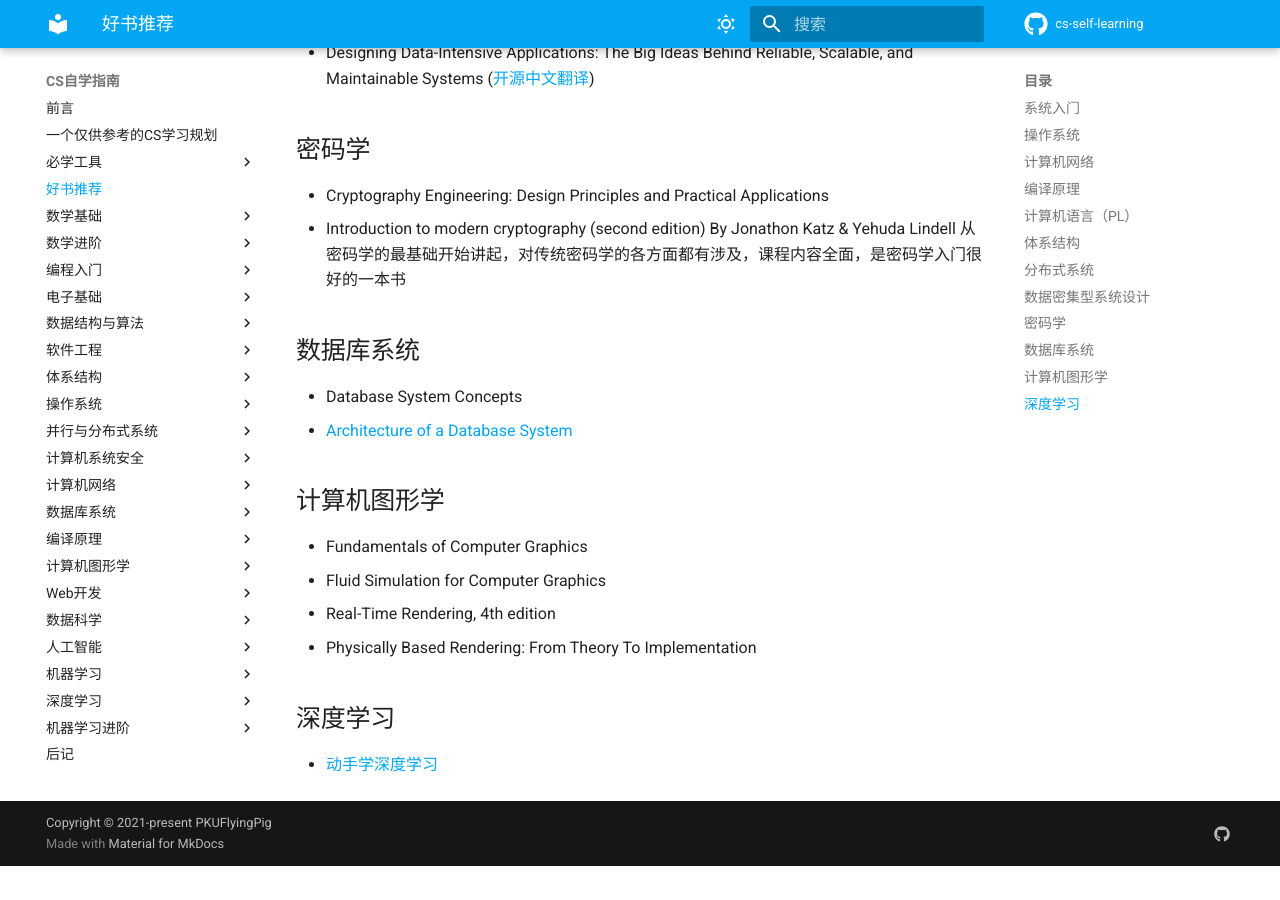
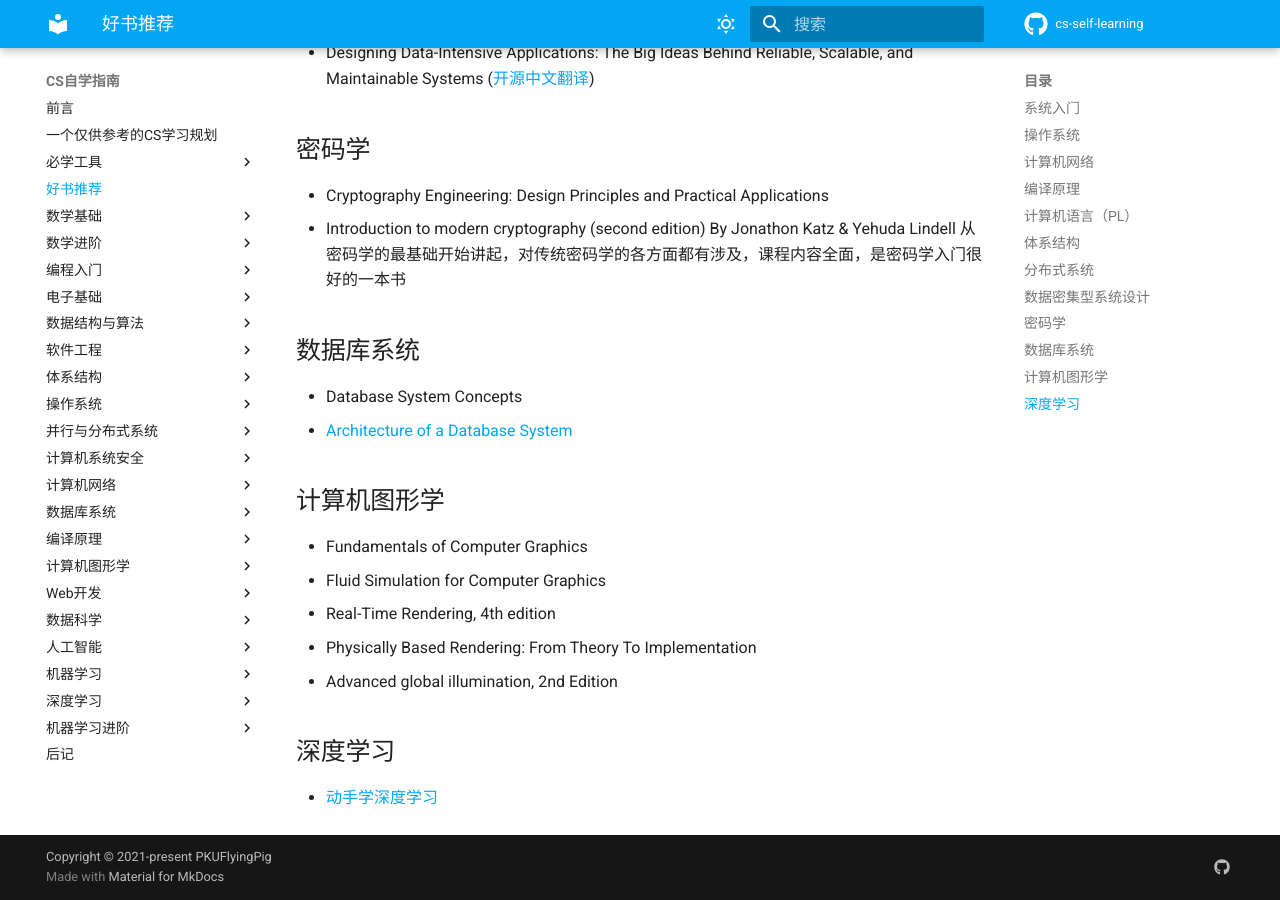
Before and after one commit to PKUFlyingPig/cs-self-learning, an MkDocs documentation site: the page built from docs/好书推荐.md, in a window 1280 px wide and 900 px high, scrolled down 1635 px. Built offline with MkDocs 1.6.1 and Material for MkDocs 9.7.7, drawn with Linux system fonts in a browser that asks for light colours; comment, search, counter and statistics services are not loaded; before the commit the page ends 2501 px from its top, so only the background shows below that.

Commit message:
add advanced global illumination

```diff
--- a/docs/好书推荐.md
+++ b/docs/好书推荐.md
@@ -46,5 +46,6 @@
 - Fluid Simulation for Computer Graphics
 - Real-Time Rendering, 4th edition
 - Physically Based Rendering: From Theory To Implementation
+- Advanced global illumination, 2nd Edition
 ## 深度学习
 - [动手学深度学习](http://tangshusen.me/Dive-into-DL-PyTorch/#/)
```
